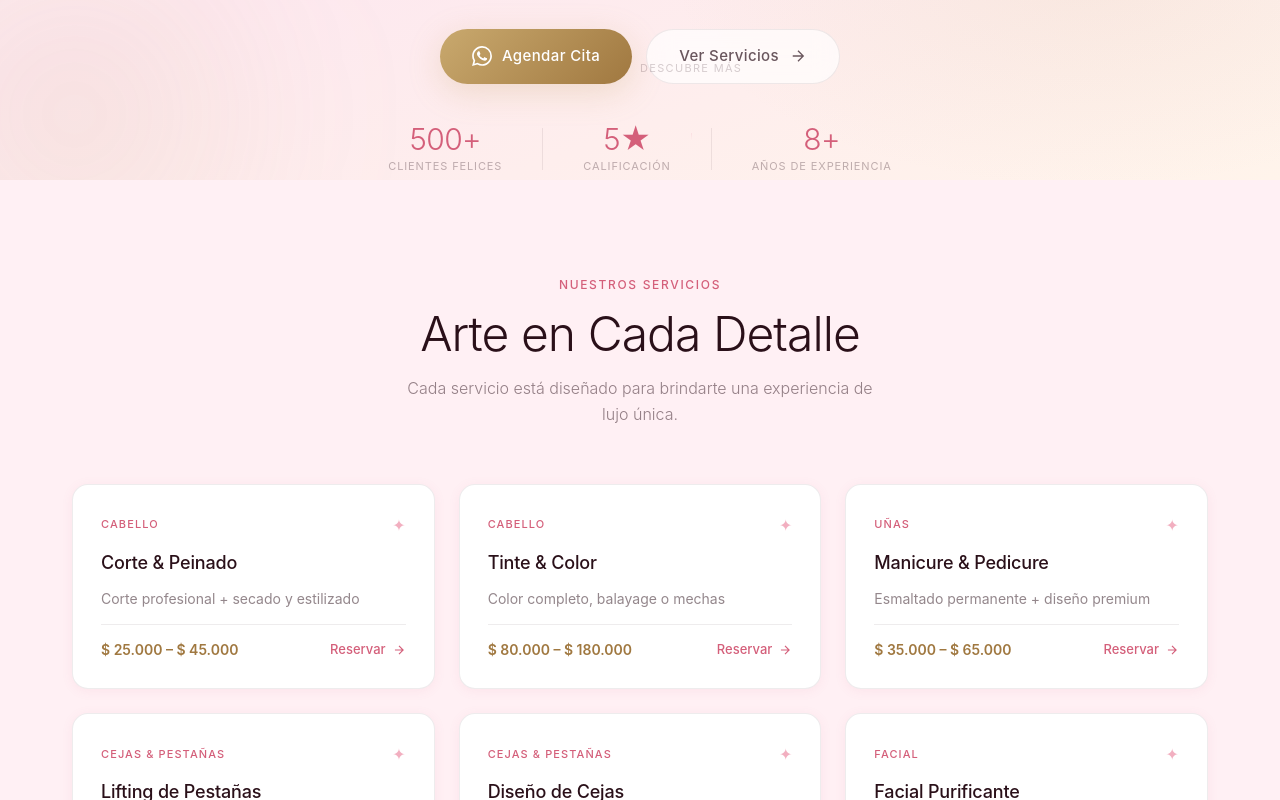
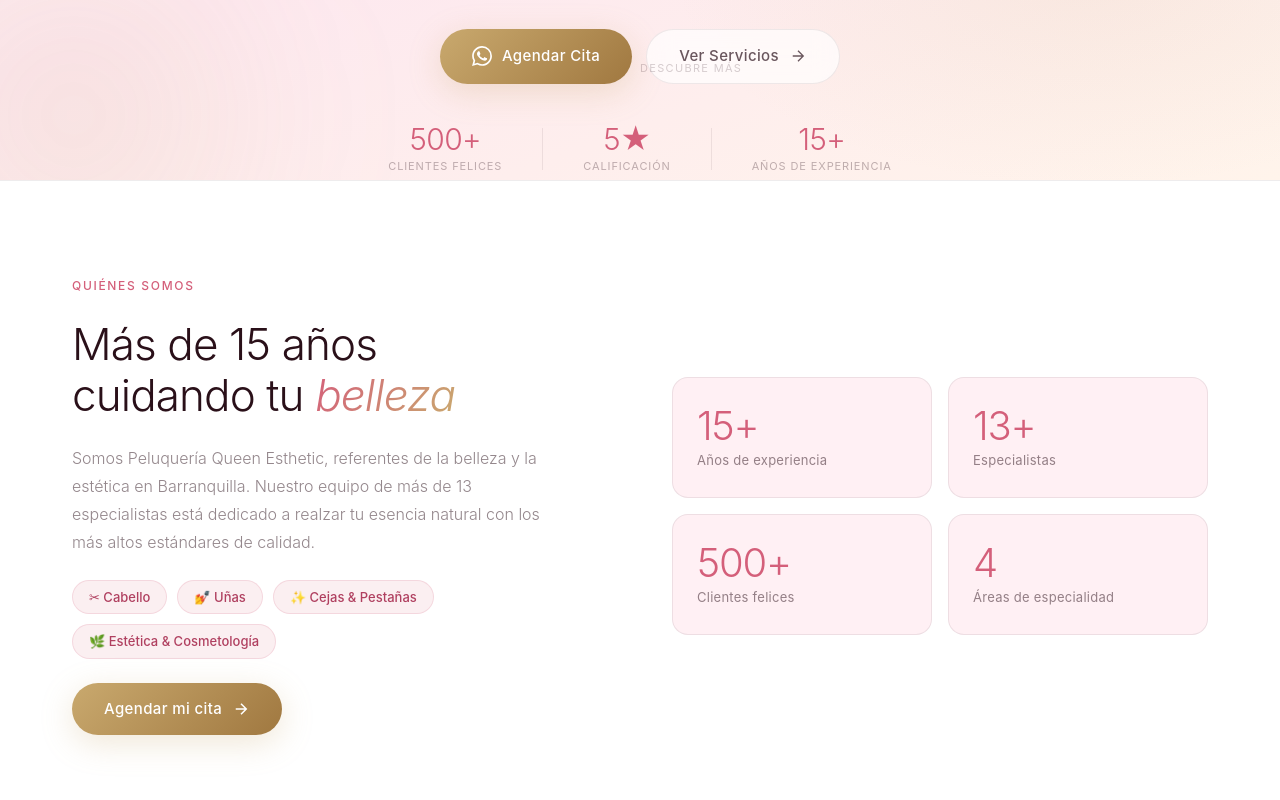
Before and after one commit to AndVarlop/queen-esthetic-jbv, an Angular app: page / in a window 1280 px wide. Shown: the part 620-1420 px from the top of the page. Built offline with nearby package versions, Linux system fonts and the light colour scheme; no server answers; the database is empty.

Commit message:
feat: add about section with brand info and stats

```diff
--- a/src/app/features/home/home.css
+++ b/src/app/features/home/home.css
@@ -287,6 +287,116 @@
 .btn--outline-gold:hover { background: rgba(201, 169, 110, 0.18); border-color: var(--gold); transform: translateY(-2px); }
 
 /* ══════════════════════════════════════════════════════
+   ABOUT SECTION
+══════════════════════════════════════════════════════ */
+.about-section { background: var(--bg-card); border-top: 1px solid var(--border); border-bottom: 1px solid var(--border); }
+
+.about-layout {
+  display: grid;
+  grid-template-columns: 1fr 1fr;
+  gap: 4rem;
+  align-items: center;
+}
+
+.about-text {
+  display: flex;
+  flex-direction: column;
+  gap: 1.5rem;
+}
+
+.about-title {
+  font-size: clamp(2rem, 3.5vw, 2.75rem);
+  font-weight: 300;
+  color: var(--text);
+  letter-spacing: -0.02em;
+  line-height: 1.15;
+}
+
+.about-title em {
+  font-style: italic;
+  background: linear-gradient(120deg, var(--rose), var(--gold));
+  -webkit-background-clip: text;
+  background-clip: text;
+  -webkit-text-fill-color: transparent;
+}
+
+.about-desc {
+  font-size: 1rem;
+  color: var(--text-50);
+  line-height: 1.75;
+  font-weight: 300;
+  max-width: 480px;
+}
+
+.about-areas {
+  display: flex;
+  flex-wrap: wrap;
+  gap: 0.625rem;
+}
+
+.about-area {
+  padding: 0.4rem 1rem;
+  border-radius: 50px;
+  background: var(--rose-muted);
+  border: 1px solid var(--rose-border);
+  font-size: 0.8125rem;
+  color: var(--rose-dark);
+  font-weight: 500;
+  white-space: nowrap;
+}
+
+.about-cta { align-self: flex-start; }
+
+.about-stats-grid {
+  display: grid;
+  grid-template-columns: 1fr 1fr;
+  gap: 1rem;
+}
+
+.about-stat-card {
+  background: var(--bg-tinted);
+  border: 1px solid var(--border);
+  border-radius: 16px;
+  padding: 1.75rem 1.5rem;
+  display: flex;
+  flex-direction: column;
+  gap: 0.375rem;
+  transition: border-color 0.3s ease, box-shadow 0.3s ease;
+}
+
+.about-stat-card:hover {
+  border-color: var(--rose-border);
+  box-shadow: var(--shadow-sm);
+}
+
+.about-stat-card__num {
+  font-size: 2.5rem;
+  font-weight: 300;
+  color: var(--rose);
+  letter-spacing: -0.03em;
+  line-height: 1;
+}
+
+.about-stat-card__label {
+  font-size: 0.8125rem;
+  color: var(--text-50);
+  letter-spacing: 0.02em;
+  line-height: 1.3;
+}
+
+@media (max-width: 900px) {
+  .about-layout { grid-template-columns: 1fr; gap: 2.5rem; }
+  .about-stats-grid { grid-template-columns: repeat(2, 1fr); }
+  .about-cta { align-self: stretch; justify-content: center; }
+}
+
+@media (max-width: 480px) {
+  .about-stats-grid { grid-template-columns: 1fr 1fr; gap: 0.75rem; }
+  .about-stat-card { padding: 1.25rem 1rem; }
+  .about-stat-card__num { font-size: 2rem; }
+}
+
+/* ══════════════════════════════════════════════════════
    SERVICES SECTION
 ══════════════════════════════════════════════════════ */
 .services-section { background: var(--bg-tinted); }
--- a/src/app/features/home/home.html
+++ b/src/app/features/home/home.html
@@ -54,7 +54,7 @@
       </div>
       <div class="hero-stat__sep"></div>
       <div class="hero-stat">
-        <span class="hero-stat__value">8+</span>
+        <span class="hero-stat__value">15+</span>
         <span class="hero-stat__label">Años de Experiencia</span>
       </div>
     </div>
@@ -63,6 +63,54 @@
   <div class="hero-scroll" aria-hidden="true">
     <span class="hero-scroll__label">Descubre más</span>
     <span class="hero-scroll__line"></span>
+  </div>
+</section>
+
+<!-- ══════════════════════════ ABOUT ══════════════════════════ -->
+<section class="section about-section" id="nosotros">
+  <div class="section__container">
+    <div class="about-layout">
+
+      <div class="about-text">
+        <span class="section__eyebrow">Quiénes Somos</span>
+        <h2 class="about-title">Más de 15 años<br>cuidando tu <em>belleza</em></h2>
+        <p class="about-desc">
+          Somos Peluquería Queen Esthetic, referentes de la belleza y la estética en Barranquilla. Nuestro equipo de más de 13 especialistas está dedicado a realzar tu esencia natural con los más altos estándares de calidad.
+        </p>
+        <div class="about-areas">
+          <span class="about-area">✂ Cabello</span>
+          <span class="about-area">💅 Uñas</span>
+          <span class="about-area">✨ Cejas & Pestañas</span>
+          <span class="about-area">🌿 Estética & Cosmetología</span>
+        </div>
+        <a routerLink="/reservar" class="btn btn--primary about-cta">
+          Agendar mi cita
+          <svg width="18" height="18" viewBox="0 0 24 24" fill="none" stroke="currentColor" stroke-width="2" aria-hidden="true">
+            <path d="M5 12h14M12 5l7 7-7 7"/>
+          </svg>
+        </a>
+      </div>
+
+      <div class="about-stats-grid">
+        <div class="about-stat-card">
+          <span class="about-stat-card__num">15+</span>
+          <span class="about-stat-card__label">Años de experiencia</span>
+        </div>
+        <div class="about-stat-card">
+          <span class="about-stat-card__num">13+</span>
+          <span class="about-stat-card__label">Especialistas</span>
+        </div>
+        <div class="about-stat-card">
+          <span class="about-stat-card__num">500+</span>
+          <span class="about-stat-card__label">Clientes felices</span>
+        </div>
+        <div class="about-stat-card">
+          <span class="about-stat-card__num">4</span>
+          <span class="about-stat-card__label">Áreas de especialidad</span>
+        </div>
+      </div>
+
+    </div>
   </div>
 </section>
 
```
